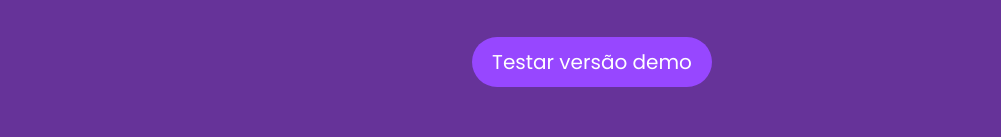
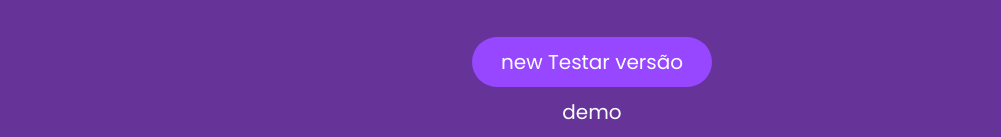
Before and after one commit to lyre6969/Tecboard, a plain HTML site: page index.html in a window 1280 px wide. Shown: the part 353-490 px from the top of the page, without its empty margins (48-1049 px from the left). Drawn offline with nearby package versions, Linux system fonts and the light colour scheme.

Commit message:
colocando no  text do a href  new na frente

```diff
--- a/index.html
+++ b/index.html
@@ -26,7 +26,7 @@
           Monitoramento em tempo real com alertas inteligentes para sua
           aplicação nunca sair do ar sem você saber.
         </p>
-        <a href="#" class="btn cor-branca">Testar versão demo</a>
+        <a href="#" class="btn cor-branca">new Testar versão demo</a>
         <img
           src="./img/celulares.png"
           alt="2 celulares pretos, com uma sombra roxa de fundo "
```
